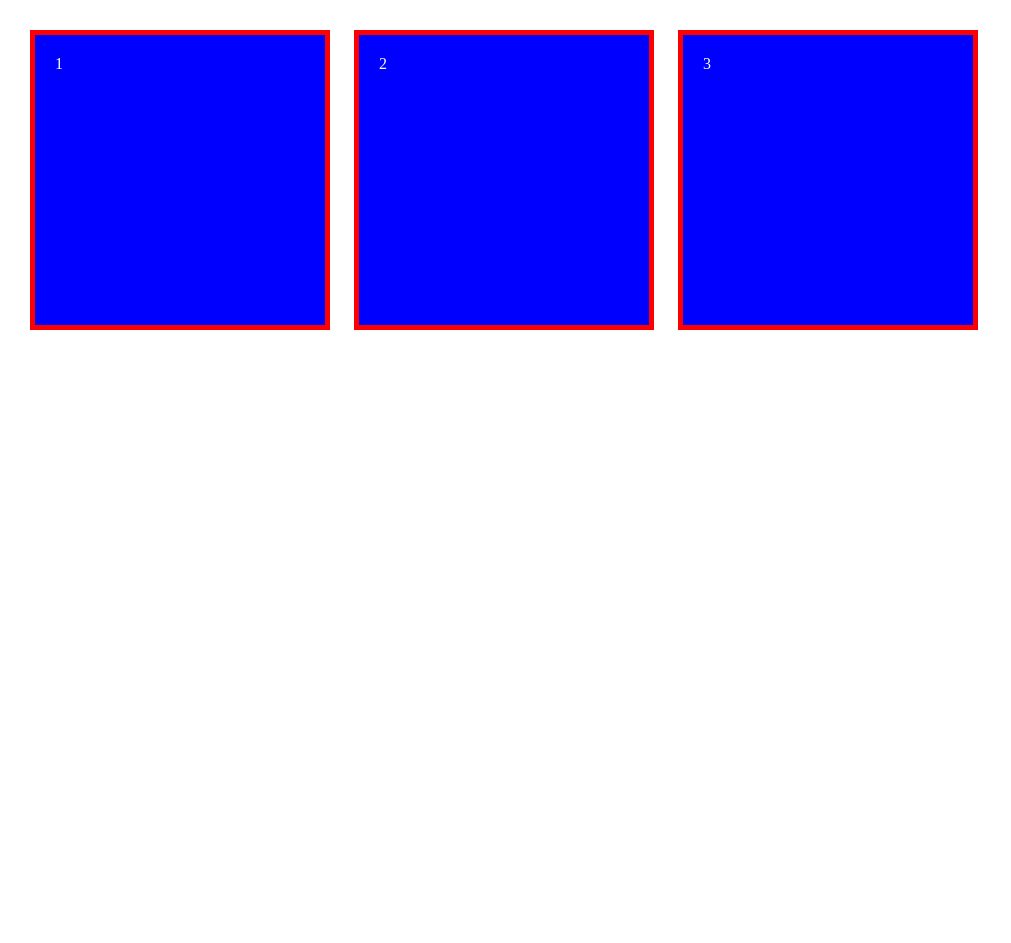
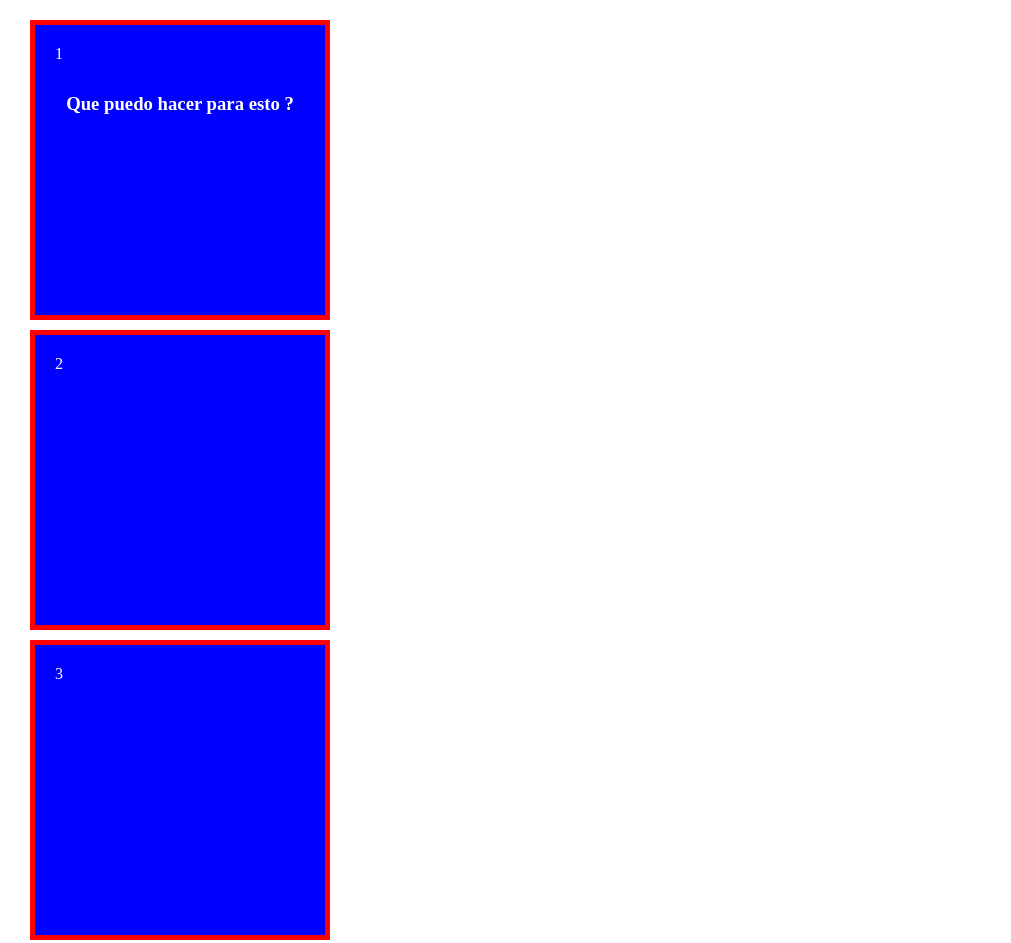
Before and after one commit to EusebiuzPR/Own-Practices, a plain HTML site: page index.html in a window 1280 px wide. Shown: the whole page, without its empty margins (0-1011 px from the left). Before the commit the page ends 800 px from the top, so only its background shows below. Drawn offline with Linux system fonts and the light colour scheme.

Commit message:
Ver si hace update en github

```diff
--- a/Styles.css
+++ b/Styles.css
@@ -4,7 +4,7 @@
 }
 
 div {
-    display: inline-block;
+    display: ;
 }
 
 .box1 {
@@ -34,3 +34,8 @@ div {
     color: white;
     padding: 10px;
 }
+
+h3 {
+    text-align: center;
+    padding-top: 20px;
+}
--- a/index.html
+++ b/index.html
@@ -10,6 +10,7 @@
 <body>
     <div class="box1">
         <p>1</p>
+        <h3>Que puedo hacer para esto ?</h3>
     </div>
     <div class="box2">
         <p>2</p>
```
Also changed, not shown: 1 other file.
